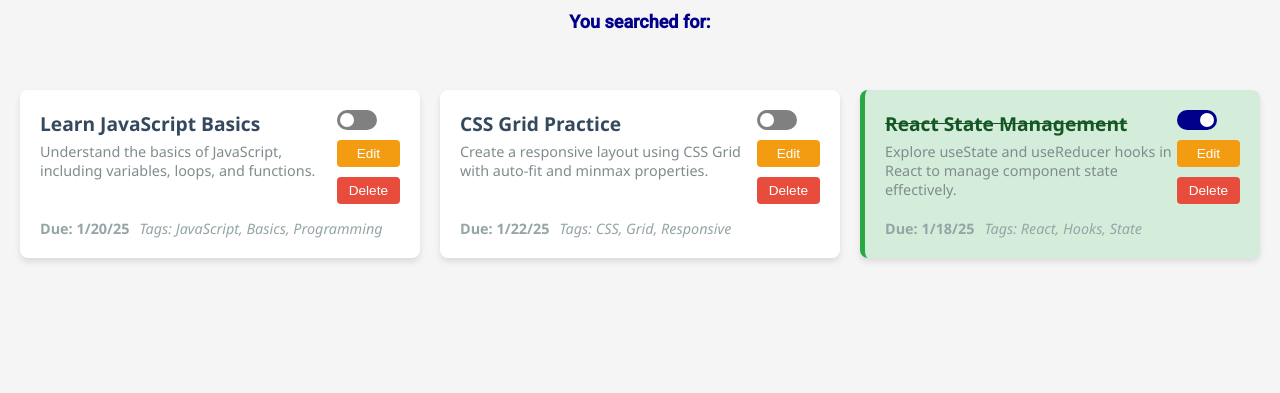
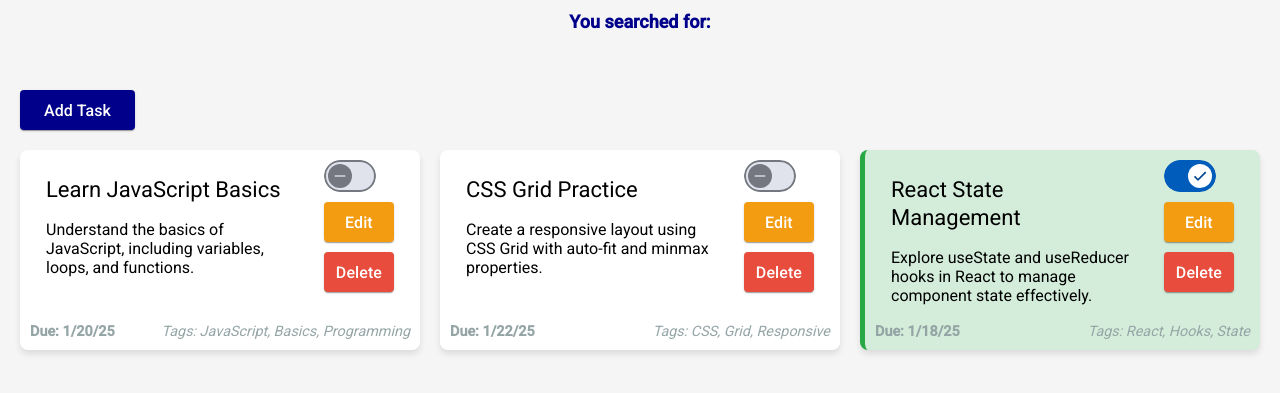
Before and after one commit to sharvil1205/Angular-practice, an Angular app: page / in a window 1280 px wide. Shown: the part 179-572 px from the top of the page. Built offline with nearby package versions, Linux system fonts and the light colour scheme.

Commit message:
Angular Material (#7)

```diff
--- a/angular.json
+++ b/angular.json
@@ -24,7 +24,10 @@
                 "input": "public"
               }
             ],
-            "styles": ["src/styles.css"],
+            "styles": [
+              "@angular/material/prebuilt-themes/azure-blue.css",
+              "src/styles.css"
+            ],
             "scripts": [],
             "server": "src/main.server.ts",
             "outputMode": "server",
@@ -82,7 +85,10 @@
                 "input": "public"
               }
             ],
-            "styles": ["src/styles.css"],
+            "styles": [
+              "@angular/material/prebuilt-themes/azure-blue.css",
+              "src/styles.css"
+            ],
             "scripts": []
           }
         }
--- a/src/app/app.config.ts
+++ b/src/app/app.config.ts
@@ -6,5 +6,5 @@ import { provideClientHydration, withEventReplay } from '@angular/platform-brows
 import { provideAnimationsAsync } from '@angular/platform-browser/animations/async';
 
 export const appConfig: ApplicationConfig = {
-  providers: [provideZoneChangeDetection({ eventCoalescing: true }), provideRouter(routes), provideClientHydration(withEventReplay()), provideAnimationsAsync()]
+  providers: [provideZoneChangeDetection({ eventCoalescing: true }), provideRouter(routes), provideClientHydration(withEventReplay()), provideAnimationsAsync(), provideAnimationsAsync()]
 };
--- a/src/app/task-dialog/task-dialog.component.ts
+++ b/src/app/task-dialog/task-dialog.component.ts
@@ -1,4 +1,12 @@
-import { Component, EventEmitter, Input, Output } from '@angular/core';
+import {
+  Component,
+  Inject,
+  Input,
+  Output,
+  EventEmitter,
+  ViewEncapsulation,
+} from '@angular/core';
+import { MatDialogRef, MAT_DIALOG_DATA } from '@angular/material/dialog';
 import { CommonModule } from '@angular/common';
 import { MatFormFieldModule } from '@angular/material/form-field';
 import { MatInputModule } from '@angular/material/input';
@@ -6,10 +14,12 @@ import { MatButtonModule } from '@angular/material/button';
 import { MatDatepickerModule } from '@angular/material/datepicker';
 import { MatNativeDateModule } from '@angular/material/core';
 import { FormsModule, ReactiveFormsModule } from '@angular/forms';
+import { MatDialogModule } from '@angular/material/dialog';
 
 @Component({
   selector: 'app-task-dialog',
   standalone: true,
+  encapsulation: ViewEncapsulation.None,
   imports: [
     CommonModule,
     MatFormFieldModule,
@@ -19,6 +29,11 @@ import { FormsModule, ReactiveFormsModule } from '@angular/forms';
     MatNativeDateModule,
     FormsModule,
     ReactiveFormsModule,
+    MatDialogModule,
+    MatDialogModule,
+    MatButtonModule,
+    MatInputModule,
+    MatFormFieldModule,
   ],
   templateUrl: './task-dialog.component.html',
   styleUrls: ['./task-dialog.component.css'],
@@ -29,17 +44,20 @@ export class TaskDialogComponent {
   @Output() save = new EventEmitter<any>();
   @Output() cancel = new EventEmitter<void>();
 
-  isEditMode: boolean = false;
-
-  ngOnInit(): void {
-    this.isEditMode = this.mode === 'edit';
+  constructor(
+    public dialogRef: MatDialogRef<TaskDialogComponent>,
+    @Inject(MAT_DIALOG_DATA) public data: any
+  ) {
+    this.task = data?.task || {};
+    this.mode = data?.mode || 'add';
   }
 
   onSave(): void {
     this.save.emit(this.task);
+    this.dialogRef.close(this.task);
   }
 
   onCancel(): void {
-    this.cancel.emit();
+    this.dialogRef.close();
   }
 }
--- a/src/app/tasks/tasks.component.css
+++ b/src/app/tasks/tasks.component.css
@@ -1,6 +1,20 @@
+.add-task-button {
+  background-color: darkblue !important;
+  color: white !important;
+  padding: 12px 24px;
+  border: none;
+  border-radius: 4px;
+  cursor: pointer;
+  font-size: 1rem;
+  margin-bottom: 20px;
+}
+
+.add-task-button:hover {
+  background-color: #0b5fb2 !important;
+}
+
 .tasks-container {
   padding: 20px;
-  font-family: "Segoe UI", sans-serif;
 }
 
 .tasks-container h2 {
@@ -18,14 +32,10 @@
 
 .task-card {
   background-color: #ffffff;
-  padding: 20px;
+  padding: 10px;
   border-radius: 8px;
   box-shadow: 0 4px 6px rgba(0, 0, 0, 0.1);
   transition: transform 0.3s ease-in-out;
-}
-
-.task-card:hover {
-  transform: translateY(-5px);
 }
 
 .task-header {
@@ -48,64 +58,28 @@
 
 .task-actions {
   display: flex;
-  flex-direction: column;
-  gap: 10px;
+  flex-direction: row;
+  justify-content: space-between;
 }
 
-.toggle-switch {
-  position: relative;
-  display: inline-block;
-  width: 40px;
-  height: 20px;
+.task-buttons {
+  display: flex;
+  flex-direction: column;
 }
 
-.toggle-switch input {
-  display: none;
-}
-
-.toggle-switch .slider {
-  position: absolute;
-  top: 0;
-  left: 0;
-  right: 0;
-  bottom: 0;
-  background-color: gray;
-  border-radius: 20px;
-  cursor: pointer;
-  transition: 0.4s;
-}
-
-.toggle-switch input:checked + .slider {
-  background-color: darkblue;
-}
-
-.toggle-switch .slider:before {
-  content: "";
-  position: absolute;
-  height: 14px;
-  width: 14px;
-  background-color: white;
-  border-radius: 50%;
-  bottom: 3px;
-  left: 3px;
-  transition: 0.4s;
-}
-
-.toggle-switch input:checked + .slider:before {
-  transform: translateX(20px);
-}
-
-.task-meta {
+.task-footer {
   font-size: 0.9rem;
   color: #95a5a6;
   margin-top: 15px;
+  display: flex;
+  justify-content: space-between;
 }
 
-.task-meta .due-date {
+.task-footer .due-date {
   font-weight: bold;
 }
 
-.task-meta .tags {
+.task-footer .tags {
   margin-left: 10px;
   font-style: italic;
 }
@@ -123,16 +97,16 @@
 .edit-task,
 .delete-task {
   padding: 6px 12px;
-  font-size: 0.85rem;
+  font-size: 1rem;
   border: none;
   border-radius: 4px;
   cursor: pointer;
-  transition: background-color 0.3s ease;
+  margin-top: 10px;
 }
 
 .edit-task {
-  background-color: #f39c12;
-  color: white;
+  background-color: #f39c12 !important;
+  color: white !important;
 }
 
 .edit-task:hover {
@@ -140,8 +114,8 @@
 }
 
 .delete-task {
-  background-color: #e74c3c;
-  color: white;
+  background-color: #e74c3c !important;
+  color: white !important;
 }
 
 .delete-task:hover {
--- a/src/app/tasks/tasks.component.html
+++ b/src/app/tasks/tasks.component.html
@@ -1,46 +1,51 @@
 <div class="tasks-container">
+  <button mat-raised-button class="add-task-button" (click)="openTaskDialog()">
+    Add Task
+  </button>
   <!-- Tasks Grid -->
   <div class="tasks-grid">
-    <div
+    <mat-card
       *ngFor="let task of tasks"
       class="task-card"
       [class.completed]="task.isCompleted"
     >
-      <div class="task-header">
-        <div>
-          <h3>{{ task.taskName }}</h3>
-          <p class="task-description">{{ task.taskDescription }}</p>
-        </div>
       <div class="task-actions">
-          <label class="toggle-switch">
-            <input
-              type="checkbox"
-              [checked]="task.isCompleted"
-              (change)="toggleComplete(task)"
-            />
-            <span class="slider"></span>
-          </label>
-          <button class="edit-task" (click)="editTask(task)">Edit</button>
-          <button class="delete-task" (click)="deleteTask(task.itemId)">
+        <mat-card-content>
+          <mat-card-title>{{ task.taskName }}</mat-card-title>
+          <p *ngIf="task.taskDescription">
+            {{ task.taskDescription }}
+          </p>
+        </mat-card-content>
+
+        <mat-card-content>
+          <div class="task-buttons">
+            <mat-slide-toggle [(ngModel)]="task.isCompleted" color="primary" />
+            <button
+              mat-raised-button
+              class="edit-task"
+              (click)="editTask(task)"
+            >
+              Edit
+            </button>
+            <button
+              mat-raised-button
+              class="delete-task"
+              (click)="deleteTask(task.itemId)"
+            >
               Delete
             </button>
           </div>
+        </mat-card-content>
       </div>
-      <div class="task-meta">
+
+      <mat-card-footer>
+        <div class="task-footer">
           <span class="due-date"
             >Due: {{ task.dueDate | date : "shortDate" }}</span
           >
           <span class="tags">Tags: {{ task.tags }}</span>
         </div>
+      </mat-card-footer>
+    </mat-card>
   </div>
 </div>
-
-  <!-- Task Dialog (conditionally rendered) -->
-  <app-task-dialog
-    *ngIf="isDialogOpen"
-    [task]="selectedTask"
-    [mode]="dialogMode"
-    (save)="saveTask($event)"
-    (cancel)="closeTaskDialog()"
-  ></app-task-dialog>
-</div>
--- a/src/app/tasks/tasks.component.ts
+++ b/src/app/tasks/tasks.component.ts
@@ -1,10 +1,32 @@
 import { Component } from '@angular/core';
+import { MatDialog, MatDialogModule } from '@angular/material/dialog';
 import { TaskDialogComponent } from '../task-dialog/task-dialog.component';
 import { CommonModule } from '@angular/common';
+import { MatButtonModule } from '@angular/material/button';
+import { FormsModule, ReactiveFormsModule } from '@angular/forms';
+import { MatNativeDateModule } from '@angular/material/core';
+import { MatDatepickerModule } from '@angular/material/datepicker';
+import { MatFormFieldModule } from '@angular/material/form-field';
+import { MatInputModule } from '@angular/material/input';
+import { MatSlideToggleModule } from '@angular/material/slide-toggle';
+import { MatCardModule } from '@angular/material/card';
 
 @Component({
   selector: 'app-tasks',
-  imports: [CommonModule, TaskDialogComponent],
+  imports: [
+    CommonModule,
+    MatButtonModule,
+    CommonModule,
+    MatFormFieldModule,
+    MatInputModule,
+    MatDatepickerModule,
+    MatNativeDateModule,
+    FormsModule,
+    ReactiveFormsModule,
+    MatDialogModule,
+    MatSlideToggleModule,
+    MatCardModule,
+  ],
   templateUrl: './tasks.component.html',
   styleUrls: ['./tasks.component.css'],
 })
@@ -49,18 +71,21 @@ export class TasksComponent {
   dialogMode: 'edit' | 'add' = 'add';
   isDialogOpen = false;
 
-  toggleComplete(task: any): void {
-    task.isCompleted = !task.isCompleted;
-  }
+  constructor(private dialog: MatDialog) {}
 
   openTaskDialog(task?: any): void {
     this.selectedTask = task ? { ...task } : {};
     this.dialogMode = task ? 'edit' : 'add';
-    this.isDialogOpen = true;
-  }
 
-  closeTaskDialog(): void {
-    this.isDialogOpen = false;
+    const dialogRef = this.dialog.open(TaskDialogComponent, {
+      data: { task: this.selectedTask, mode: this.dialogMode },
+    });
+
+    dialogRef.afterClosed().subscribe((result) => {
+      if (result) {
+        this.saveTask(result);
+      }
+    });
   }
 
   saveTask(updatedTask: any): void {
@@ -73,13 +98,16 @@ export class TasksComponent {
       updatedTask.itemId = Date.now();
       this.tasks.push(updatedTask);
     }
-    this.closeTaskDialog();
   }
 
   editTask(task: any): void {
     this.openTaskDialog(task);
   }
 
+  addTask(): void {
+    this.openTaskDialog();
+  }
+
   deleteTask(itemId: number): void {
     this.tasks = this.tasks.filter((task) => task.itemId !== itemId);
   }
--- a/src/styles.css
+++ b/src/styles.css
@@ -1,5 +1,3 @@
-/* You can add global styles to this file, and also import other style files */
-
 html,
 body {
   height: 100%;
```
Also changed, not shown: src/app/app.component.ts (+27 -1 lines), src/app/task-dialog/task-dialog.component.css (+21 -75 lines), src/app/task-dialog/task-dialog.component.html (+35 -34 lines). Lines whose indentation alone changed are shown as unchanged.
